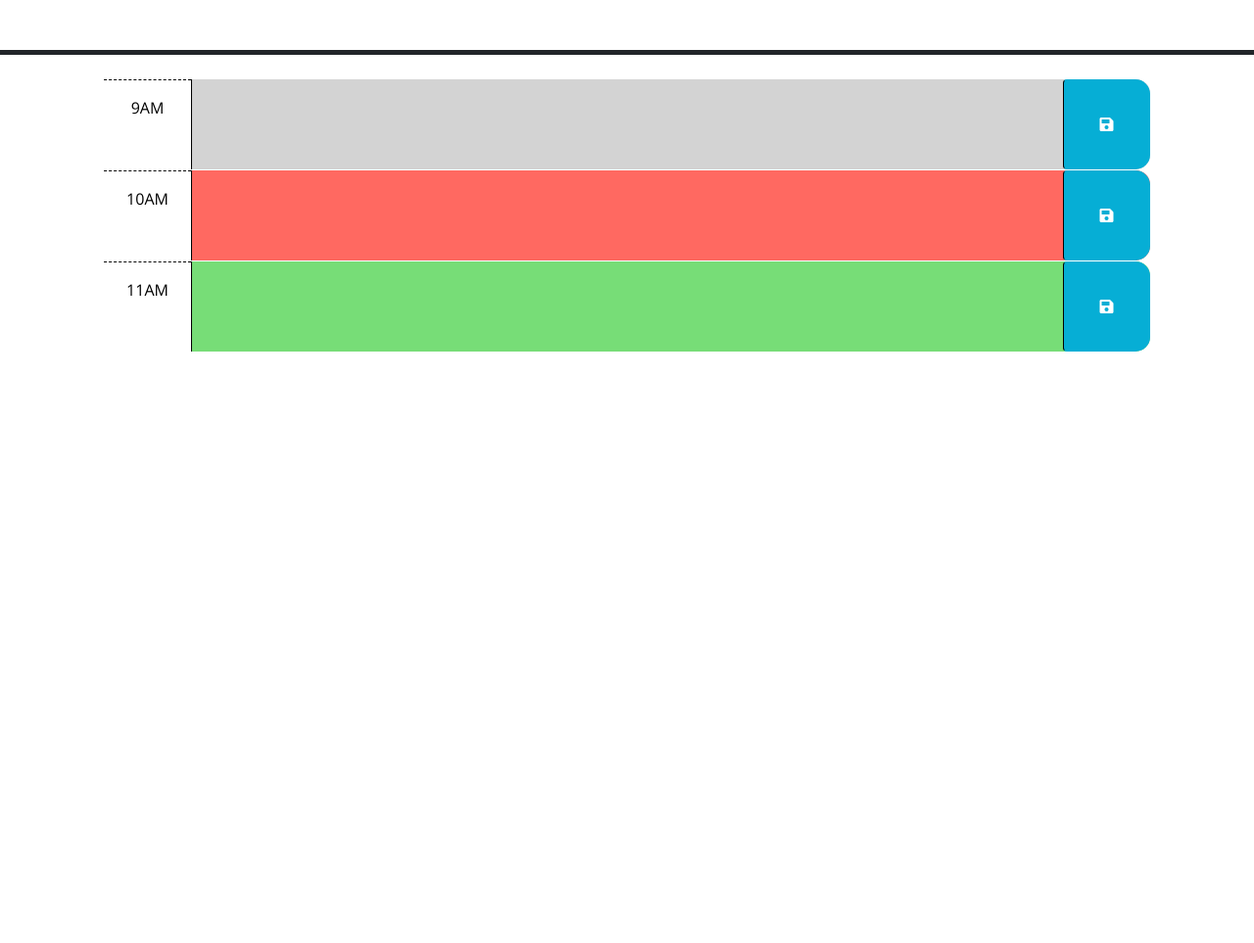
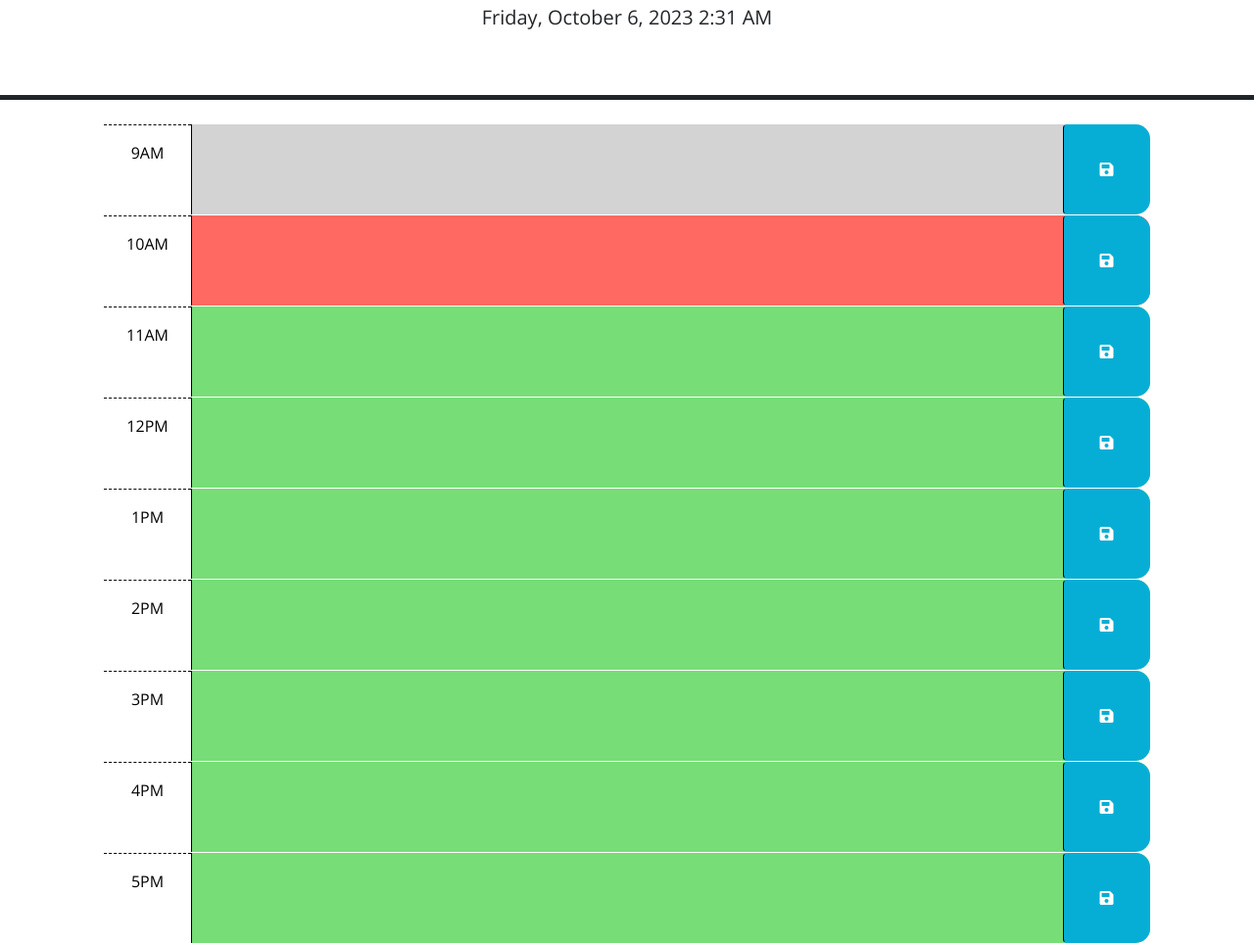
Before and after one commit to Clarsen1782/planner-c5, a plain HTML site: page index.html in a window 1280 px wide. Shown: the part 176-1139 px from the top of the page at 98% size. Before the commit the page ends 800 px from the top, so only its background shows below. Drawn offline with nearby package versions, Linux system fonts and the light colour scheme; files that its build step writes are made by us from their sources.

Commit message:
Added time/date and updated html

```diff
--- a/assets/js/script.js
+++ b/assets/js/script.js
@@ -1,3 +1,5 @@
+var today = dayjs().format('dddd, MMMM D, YYYY h:mm A');
+$('#currentDay').text(today);
 // Wrap all code that interacts with the DOM in a call to jQuery to ensure that
 // the code isn't run until the browser has finished rendering all the elements
 // in the html.
--- a/index.html
+++ b/index.html
@@ -18,7 +18,7 @@
       href="https://fonts.googleapis.com/css?family=Open+Sans&display=swap"
       rel="stylesheet"
     />
-    <link rel="stylesheet" href="style.css" />
+    <link rel="stylesheet" href="./assets/css/style.css" />
     <title>Work Day Scheduler</title>
   </head>
 
@@ -66,6 +66,54 @@
         </button>
       </div>
 
+      <div id="hour-12" class="row time-block future">
+        <div class="col-2 col-md-1 hour text-center py-3">12PM</div>
+        <textarea class="col-8 col-md-10 description" rows="3"> </textarea>
+        <button class="btn saveBtn col-2 col-md-1" aria-label="save">
+          <i class="fas fa-save" aria-hidden="true"></i>
+        </button>
+      </div>
+
+      <div id="hour-1" class="row time-block future">
+        <div class="col-2 col-md-1 hour text-center py-3">1PM</div>
+        <textarea class="col-8 col-md-10 description" rows="3"> </textarea>
+        <button class="btn saveBtn col-2 col-md-1" aria-label="save">
+          <i class="fas fa-save" aria-hidden="true"></i>
+        </button>
+      </div>
+
+      <div id="hour-2" class="row time-block future">
+        <div class="col-2 col-md-1 hour text-center py-3">2PM</div>
+        <textarea class="col-8 col-md-10 description" rows="3"> </textarea>
+        <button class="btn saveBtn col-2 col-md-1" aria-label="save">
+          <i class="fas fa-save" aria-hidden="true"></i>
+        </button>
+      </div>
+
+      <div id="hour-3" class="row time-block future">
+        <div class="col-2 col-md-1 hour text-center py-3">3PM</div>
+        <textarea class="col-8 col-md-10 description" rows="3"> </textarea>
+        <button class="btn saveBtn col-2 col-md-1" aria-label="save">
+          <i class="fas fa-save" aria-hidden="true"></i>
+        </button>
+      </div>
+
+      <div id="hour-4" class="row time-block future">
+        <div class="col-2 col-md-1 hour text-center py-3">4PM</div>
+        <textarea class="col-8 col-md-10 description" rows="3"> </textarea>
+        <button class="btn saveBtn col-2 col-md-1" aria-label="save">
+          <i class="fas fa-save" aria-hidden="true"></i>
+        </button>
+      </div>
+
+      <div id="hour-5" class="row time-block future">
+        <div class="col-2 col-md-1 hour text-center py-3">5PM</div>
+        <textarea class="col-8 col-md-10 description" rows="3"> </textarea>
+        <button class="btn saveBtn col-2 col-md-1" aria-label="save">
+          <i class="fas fa-save" aria-hidden="true"></i>
+        </button>
+      </div>
+
     <script src="https://code.jquery.com/jquery-3.4.1.min.js"></script>
     <script
       src="https://cdn.jsdelivr.net/npm/dayjs@1.11.3/dayjs.min.js"
@@ -73,6 +121,6 @@
       crossorigin="anonymous"
     ></script>
 
-    <script src="script.js"></script>
+    <script src="./assets/js/script.js"></script>
   </body>
 </html>
```
